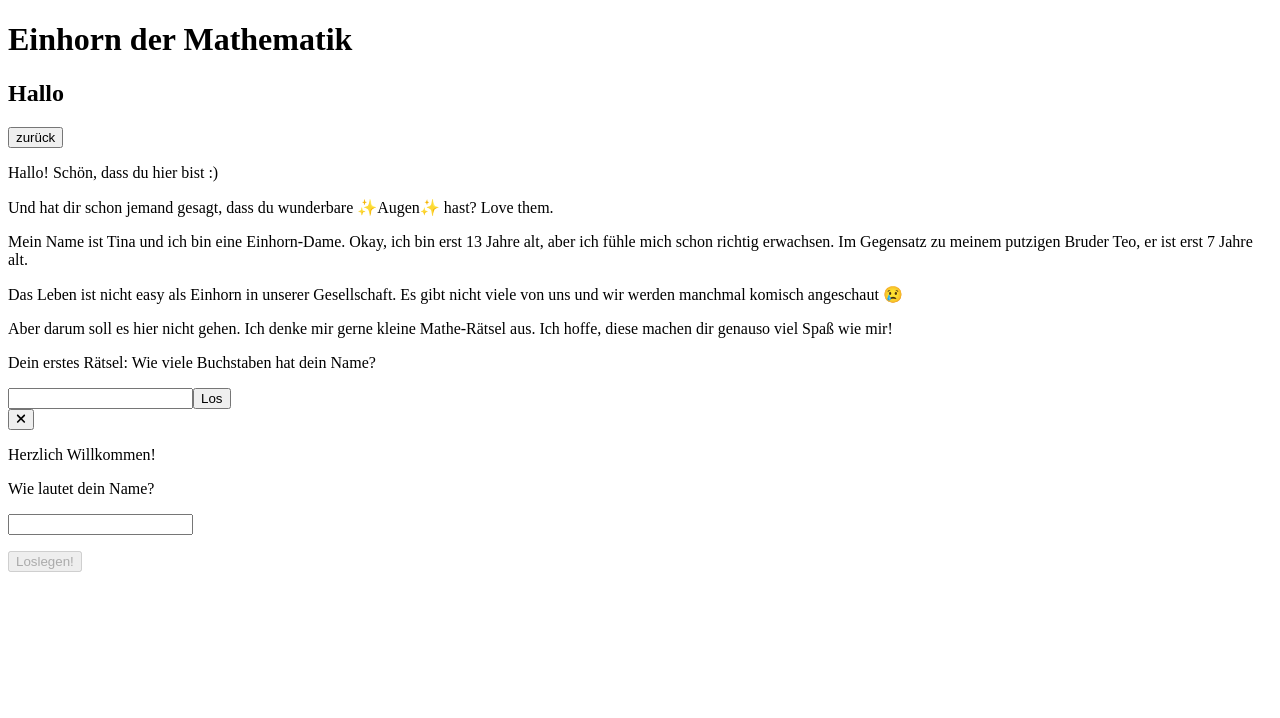
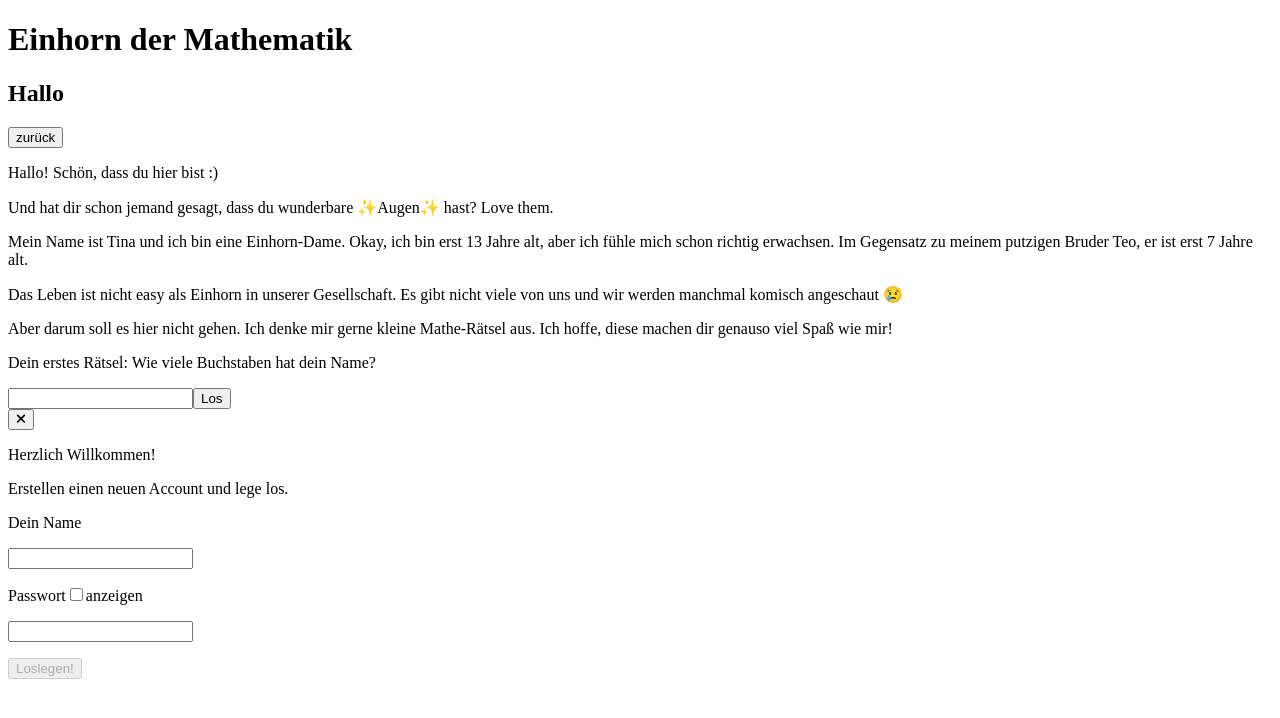
Before and after one commit to Entkenntnis/einhorn-der-mathematik, a Next.js app: page / in a window 1280 px wide. Both pictures are taken after a click on the button "Hallo". Shown: the top 718 px of the page. Built offline with nearby package versions, Linux system fonts and the light colour scheme.

Commit message:
work in progress registration modal

```diff
--- a/components/App.tsx
+++ b/components/App.tsx
@@ -7,7 +7,7 @@ import { AboutModal } from './AboutModal'
 import { InputBox } from './InputBox'
 import { NameModal } from './NameModal'
 import { FaIcon } from './FaIcon'
-import { faCheck } from '@fortawesome/free-solid-svg-icons'
+import { faCheck, faUser } from '@fortawesome/free-solid-svg-icons'
 
 interface PlayerInfo {
   name: string
@@ -31,6 +31,7 @@ export type State = Immutable<{
     playerInfo: PlayerInfo[]
   }
   editorMode: boolean
+  loggedIn: boolean
 }>
 
 export default function App() {
@@ -42,6 +43,7 @@ export default function App() {
     modal: null,
     userId: shortid.generate(),
     editorMode: false,
+    loggedIn: false,
   })
 
   const cutOff = new Date('2023-10-27')
@@ -193,9 +195,15 @@ export default function App() {
           <h1 className="mx-auto px-4 py-2 rounded-lg bg-pink-400 w-fit text-2xl">
             Einhorn der Mathematik
           </h1>
-          {core.name && (
+          {core.loggedIn ? (
             <div className="fixed top-2 right-2 px-1 bg-white/50 rounded">
               Name: <strong>{core.name}</strong>
+            </div>
+          ) : (
+            <div className="fixed top-2 right-2 px-2 py-1 bg-white/50 rounded">
+              <button>
+                <FaIcon icon={faUser} /> Login
+              </button>
             </div>
           )}
           {core.analyze && (
--- a/components/NameModal.tsx
+++ b/components/NameModal.tsx
@@ -11,10 +11,11 @@ interface NameModalProps {
 
 export function NameModal({ onClose, setUserName, userId }: NameModalProps) {
   const [name, setName] = useState('')
+  const [showPw, setShowPw] = useState(false)
   return (
     <div className="bg-black/20 fixed inset-0 flex justify-center items-center z-[150]">
       <div
-        className="h-[280px] w-[500px] bg-white z-[200] rounded-xl relative"
+        className="h-[400px] sm:w-[500px] w-full bg-white z-[200] rounded-xl relative mx-3"
         onClick={(e) => {
           e.stopPropagation()
         }}
@@ -28,11 +29,15 @@ export function NameModal({ onClose, setUserName, userId }: NameModalProps) {
           <FaIcon icon={faTimes} />
         </button>
         <div>
-          <p className="ml-4 font-bold text-lg mt-6 mb-4 text-center">
+          <p className="font-bold text-lg mt-6 mb-4 text-center">
             Herzlich Willkommen!
           </p>
-          <p className="text-center mt-6">Wie lautet dein Name?</p>
-          <p className="text-center">
+          <div className="max-w-[365px] mx-auto">
+            <p className="mt-2 text-center">
+              Erstellen einen neuen Account und lege los.
+            </p>
+            <p className="mx-2 mt-8">Dein Name</p>
+            <p className="mx-2">
               <input
                 value={name}
                 onChange={(e) => {
@@ -43,10 +48,37 @@ export function NameModal({ onClose, setUserName, userId }: NameModalProps) {
                     submit(name.trim())
                   }
                 }}
-              className="mt-4 text-3xl border-pink-500 border-2 rounded text-center outline-none"
+                className="text-2xl border-pink-500 border-2 rounded outline-none px-1 w-full py-0.5"
                 maxLength={30}
               />
             </p>
+            <p className="mx-2 text-sm mt-1">
+              {name.length > 0 && name.length < 3 ? (
+                <span className="text-pink-600">Mindestens 3 Zeichen</span>
+              ) : name.length > 30 ? (
+                <span className="text-pink-600">Höchstens 30 Zeichen</span>
+              ) : null}
+            </p>
+            <p className="mx-2 flex justify-between mt-6">
+              <span>Passwort</span>
+              <label className="select-none">
+                <input
+                  type="checkbox"
+                  className="mr-1"
+                  onChange={(e) => {
+                    setShowPw(e.target.checked)
+                  }}
+                />
+                anzeigen
+              </label>
+            </p>{' '}
+            <p className="mx-2">
+              <input
+                type={showPw ? 'text' : 'password'}
+                className="text-2xl border-pink-500 border-2 rounded outline-none px-1 w-full py-0.5"
+              />
+            </p>
+          </div>
         </div>
         <p className="text-center mb-5 px-4 mt-12">
           <button
```
Lines whose indentation alone changed are shown as unchanged.
